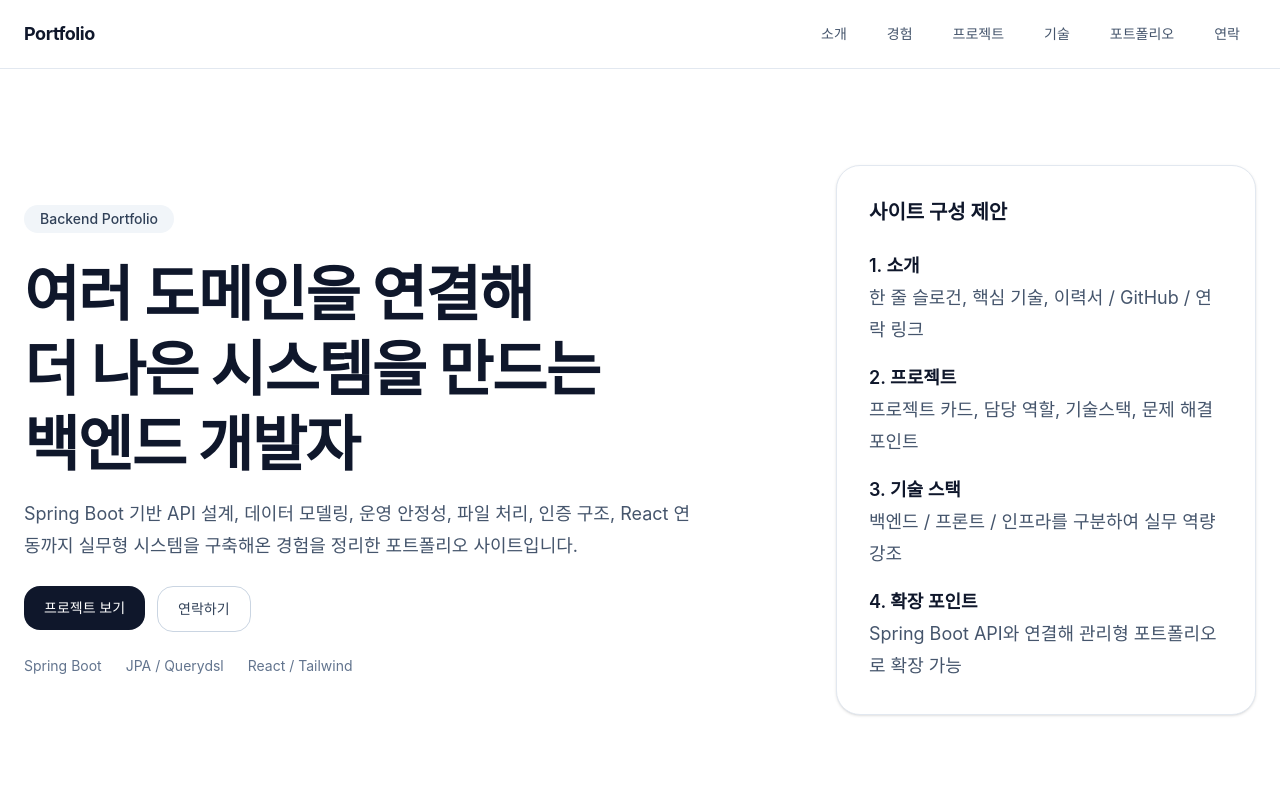
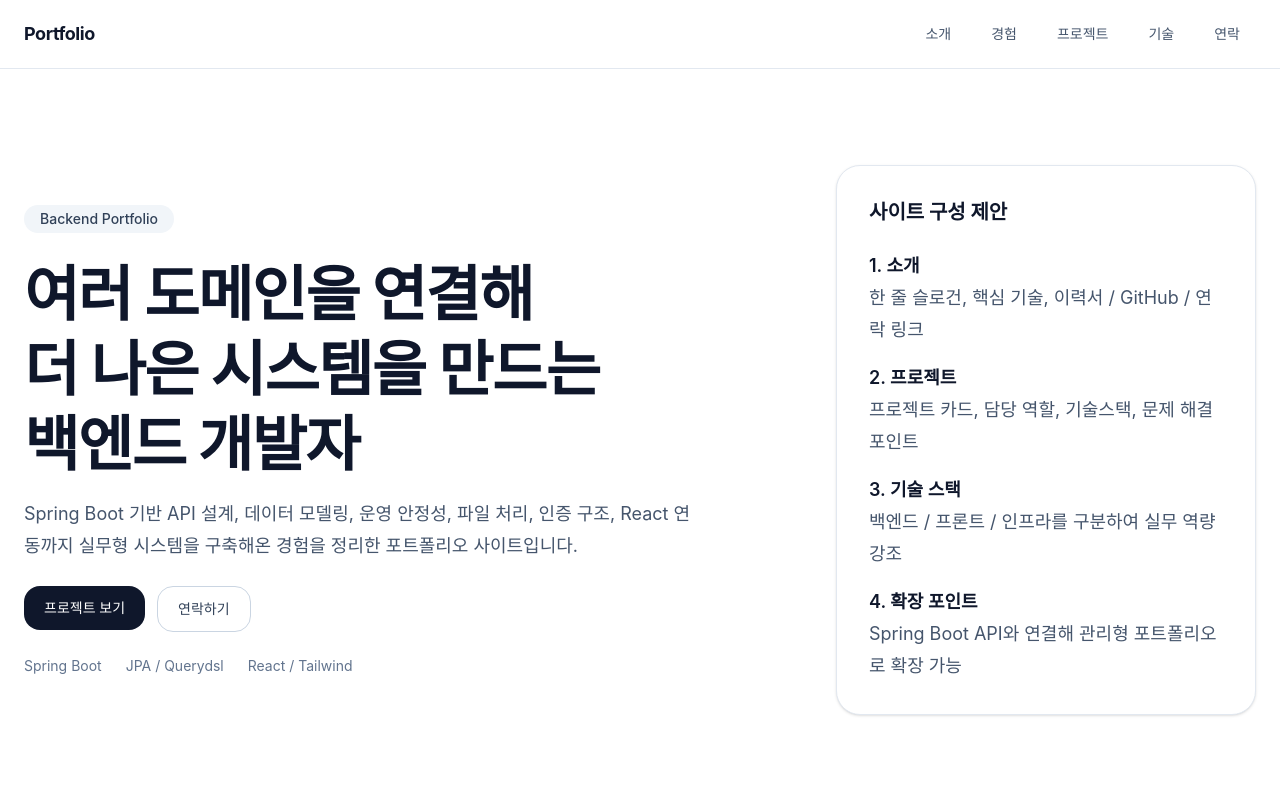
Before and after one commit to YalySeung/portfolio_web, a React (Vite) app: page / in a window 1280 px wide. Shown: the top 800 px of the page. Built offline with nearby package versions, Linux system fonts and the light colour scheme.

Commit message:
프로젝트 버튼 링크 수정

```diff
--- a/src/components/layout/Header.jsx
+++ b/src/components/layout/Header.jsx
@@ -1,9 +1,8 @@
 const navItems = [
   { label: "소개", targetId: "hero" },
   { label: "경험", targetId: "experience" },
-  { label: "프로젝트", targetId: "projects" },
+  { label: "프로젝트", targetId: "portfolio-timeline" },
   { label: "기술", targetId: "skills" },
-  { label: "포트폴리오", targetId: "portfolio-md" },
   { label: "연락", targetId: "contact" },
 ];
 
--- a/src/components/portfolio/HeroSection.jsx
+++ b/src/components/portfolio/HeroSection.jsx
@@ -3,7 +3,7 @@ import { PrimaryButton, SecondaryButton } from "../common/Buttons";
 import { portfolioLinks } from "../../data/portfolioData";
 
 function scrollToProjects() {
-  const section = document.getElementById("projects");
+  const section = document.getElementById("portfolio-timeline");
   if (!section) return;
 
   section.scrollIntoView({
--- a/src/components/portfolio/PortfolioTimelineSection.jsx
+++ b/src/components/portfolio/PortfolioTimelineSection.jsx
@@ -3,7 +3,7 @@ import PortfolioTimelineItem from "./PortfolioTimelineItem";
 
 export default function PortfolioTimelineSection({ meta, projects }) {
   return (
-    <section id="portfolio-md" className="mx-auto max-w-7xl space-y-10 px-6 py-16">
+    <section id="portfolio-timeline" className="mx-auto max-w-7xl space-y-10 px-6 py-16">
         <FadeInUp>
                   <div className="space-y-3">
         <p className="text-sm font-medium text-slate-500">Markdown Portfolio</p>
```
